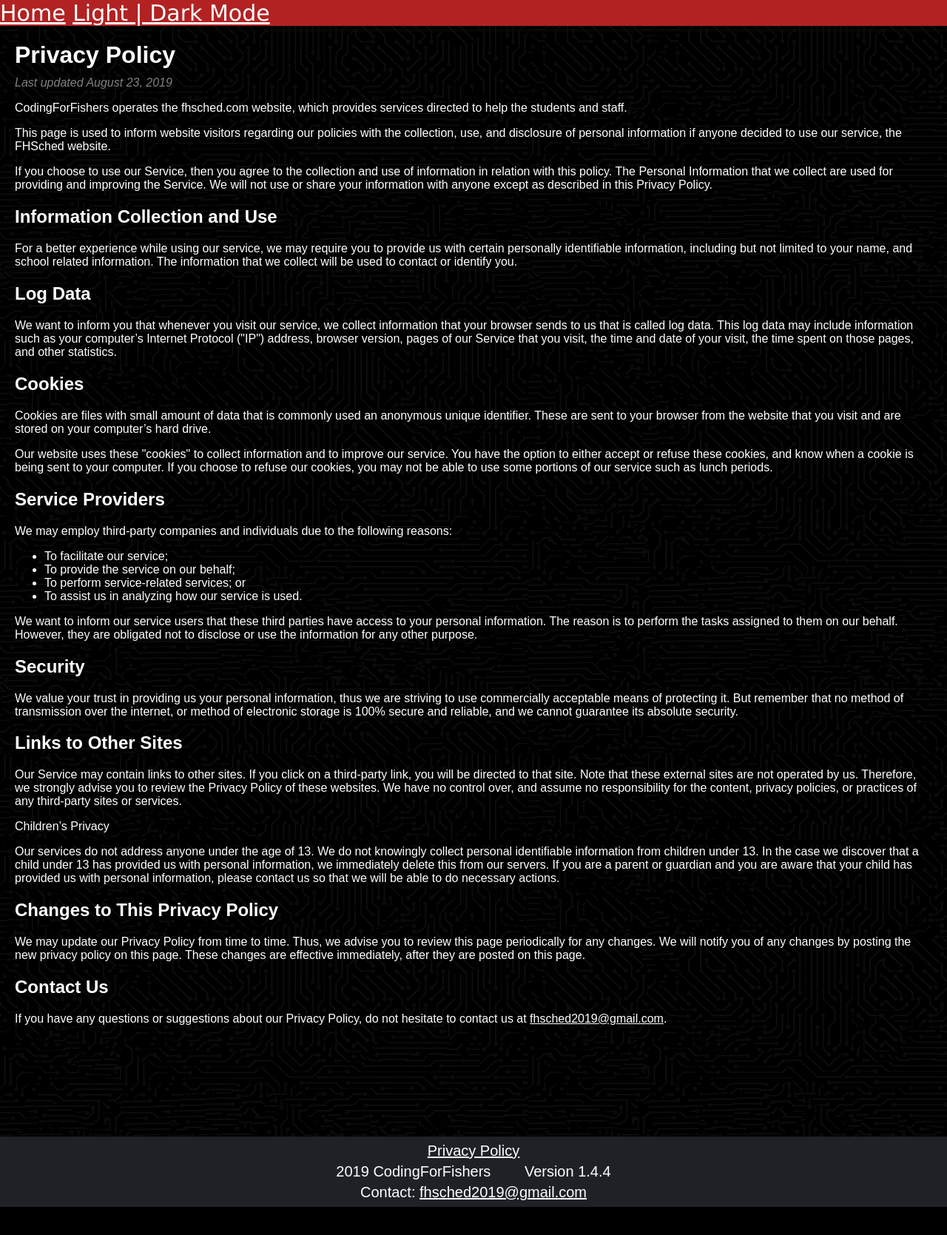
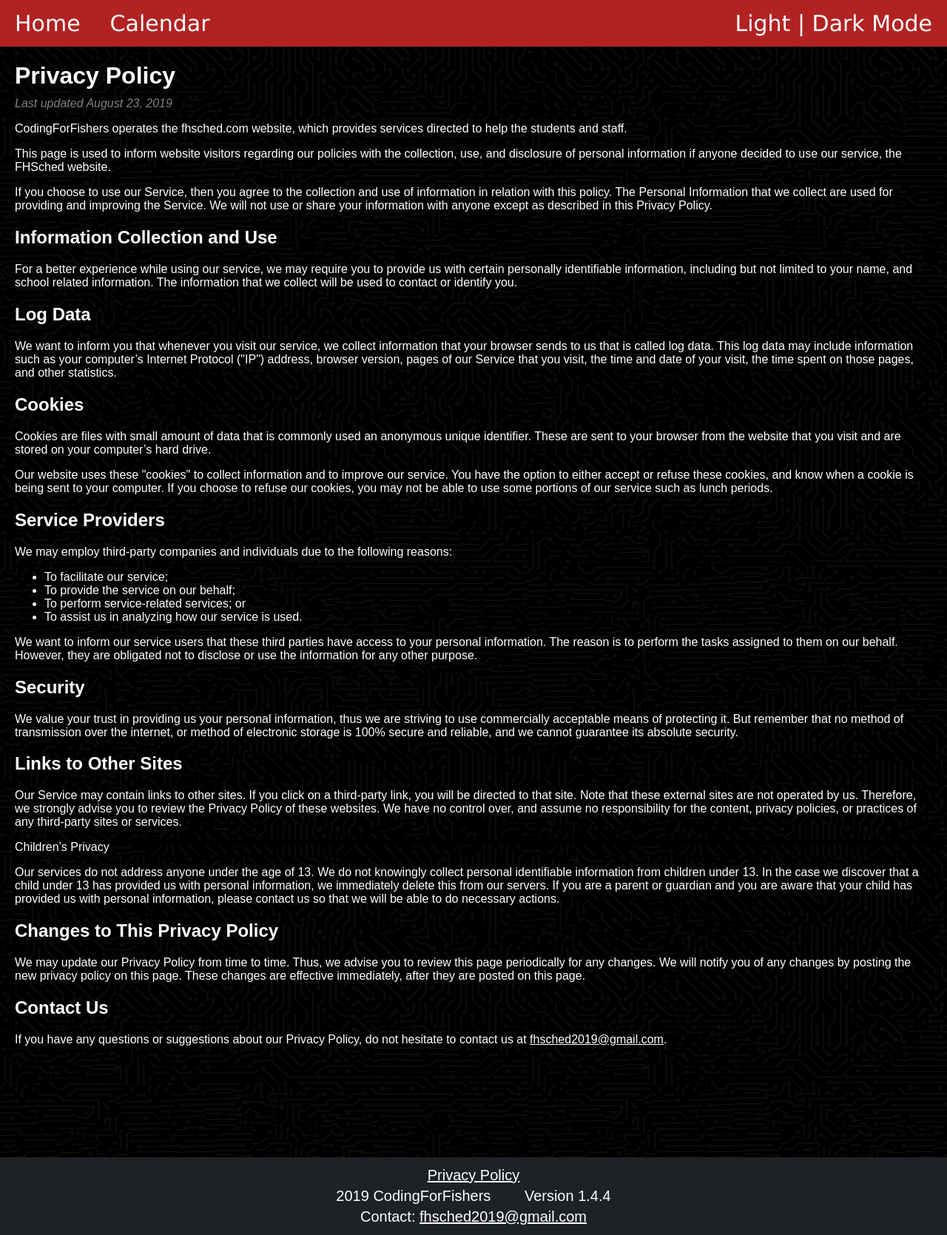
Before and after one commit to ChocoDino2k/FHSchedBeta-1, a PHP site: page /privacy-policy in a window 1280 px wide. Shown: the part 100-1769 px from the top of the page at 74% size. Before the commit the page ends 1731 px from the top, so only its background shows below. Run offline with PHP 8.4, Linux system fonts and the light colour scheme.

Commit message:
New calendar and nav bar

```diff
--- a/css/FHSched_V_1.11.css
+++ b/css/FHSched_V_1.11.css
@@ -469,23 +469,12 @@ footer ul
   padding-left: 0px;
   margin: 5px;
 }
-footer .red-footer
-{
-  background-color:lightgray;
-}
-body.dark footer .red-footer {
-  background-color:rgb(30,34,39);
-}
 footer ul li
 {
   display: inline-block;
   margin-right: 20px;
   margin-left: 20px;
   list-style: none;
-}
-footer p
-{
-  margin:0px;
 }
 .bottom-space
 {
--- a/privacy-policy/index.php
+++ b/privacy-policy/index.php
@@ -18,10 +18,11 @@
     <p class="header">
       <a href="../">FHSched</a>
     </p>
-    <div class="nav-bar">
-      <a href="../">Home</a>
-      <a href="#" onclick="localStorage.setItem('mode', (localStorage.getItem('mode') || 'dark') === 'dark' ? 'light' : 'dark'); localStorage.getItem('mode') === 'dark' ? document.querySelector('body').classList.add('dark') : document.querySelector('body').classList.remove('dark')" title="Dark/light"> Light | Dark Mode</a>
-    </div>
+    <ul class="nav-bar">
+      <li><a href="../">Home</a></li>
+      <li><a href="../calendar/">Calendar</a></li>
+      <li style = "float: right;"><a role="button" onclick="localStorage.setItem('mode', (localStorage.getItem('mode') || 'dark') === 'dark' ? 'light' : 'dark'); localStorage.getItem('mode') === 'dark' ? document.querySelector('body').classList.add('dark') : document.querySelector('body').classList.remove('dark')" title="Dark/light" id="darkMode"> Light | Dark Mode</a></li>
+    </ul>
     <div class = "privacy_policy">
       <h1>Privacy Policy</h1>
       <p style="color:gray; margin-top:0px; font-style: italic;">Last updated August 23, 2019</p>
@@ -80,14 +81,20 @@
     </div>
     <footer>
       <div class="foot">
-        <p><a href="../privacy-policy/">Privacy Policy</a></p>
-        <ul class="red-footer">
-          <li class="red-footer">2019 CodingForFishers</li>
-          <li class="red-footer">Version 1.4.4</li>
+        <ul>
+          <li><a href="privacy-policy/">Privacy Policy</a></li>
         </ul>
-        <address style="all: unset">
-          Contact: <a href="mailto:fhsched2019@gmail.com">fhsched2019@gmail.com</a>
-        </address>
+        <ul>
+          <li>2019 CodingForFishers</li>
+          <li>Version 1.4.4</li>
+        </ul>
+        <ul>
+          <li>
+            <address style="all: unset">
+              Contact: <a href="mailto:fhsched2019@gmail.com">fhsched2019@gmail.com</a>
+            </address>
+          </li>
+        </ul>
       </div>
     </footer>
     <script type="text/javascript">
```
Also changed, not shown: Calendar/css/FHSched_V_1.11.css (+0 -11 lines), Calendar/index.html (+8 -8 lines), 2 other files.
